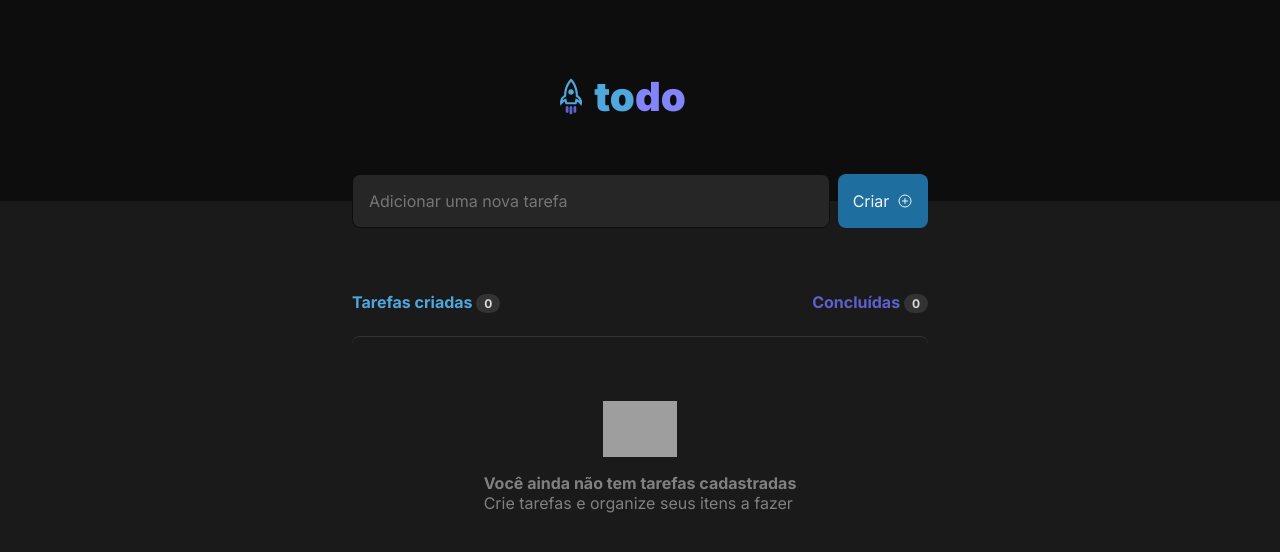
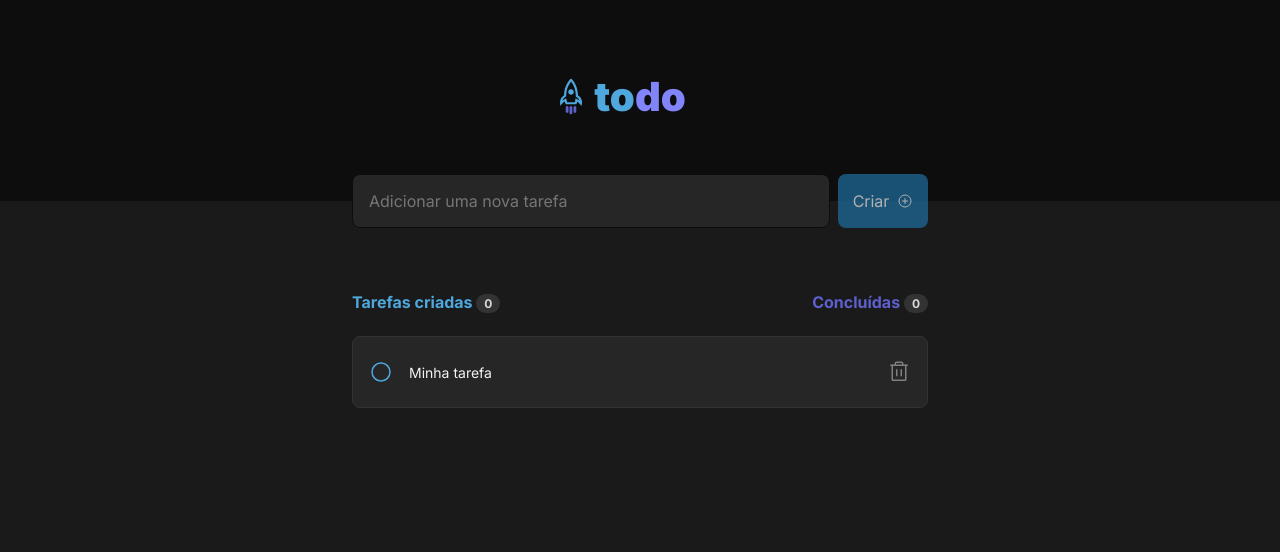
Before and after one commit to PeZunino/01-rocketseat-ignite-react-challenge-todo, a React (Vite) app: page / in a window 1280 px wide. Shown: the top 552 px of the page. Built offline with nearby package versions, Linux system fonts and the light colour scheme; grey boxes are pictures that could not be loaded.

Commit message:
components | creating tasks | required description

```diff
--- a/src/App.tsx
+++ b/src/App.tsx
@@ -3,41 +3,63 @@ import { defaultTheme } from "./styles/theme/default";
 import { GlobalStyle } from "./styles/global";
 import { Header } from "./components/Header";
 import { PlusCircle } from "phosphor-react";
-import clipboard from "./assets/clipboard.svg";
+import { Input } from "./components/Input";
+import { Button } from "./components/Button";
+import { ListHeader } from "./components/ListHeader";
+import { useState } from "react";
+import { EmptyElement } from "./components/EmptyElement";
+import { ListItem } from "./components/ListItem";
+
+interface ITask {
+  id: number;
+  description: string;
+}
 
 export function App() {
+  const [taskList, setTaskList] = useState<ITask[]>([
+    { description: "Minha tarefa", id: new Date().getTime() },
+  ]);
+  const [inputValue, setInputValue] = useState("");
+
+  function handleNewTask() {
+    const newTask: ITask = {
+      id: new Date().getTime(),
+      description: inputValue,
+    };
+
+    setTaskList([...taskList, newTask]);
+    setInputValue("");
+  }
+
+  const isNewTaskDescriptionEmpty = inputValue.length == 0;
   return (
     <ThemeProvider theme={defaultTheme}>
       <Header />
 
       <main>
         <div>
-          <input placeholder="Adicionar uma nova tarefa"></input>
-          <button>
+          <Input
+            placeholder="Adicionar uma nova tarefa"
+            value={inputValue}
+            onChange={(e) => setInputValue(e.target.value)}
+            required
+          />
+          <Button onClick={handleNewTask} disabled={isNewTaskDescriptionEmpty}>
             Criar
             <PlusCircle size={16} />
-          </button>
+          </Button>
         </div>
 
         <section>
-          <header>
-            <span>
-              Tarefas criadas <span>0</span>
-            </span>
+          <ListHeader />
 
-            <span>
-              Concluídas <span>0</span>
-            </span>
-          </header>
-
-          <div>
-            <img src={clipboard} alt="clipboard" />
-            <span>
-              <strong>Você ainda não tem tarefas cadastradas</strong>
-              <br />
-              Crie tarefas e organize seus itens a fazer
-            </span>
-          </div>
+          {taskList.length > 0 ? (
+            taskList.map((task) => (
+              <ListItem key={task.id} description={task.description} />
+            ))
+          ) : (
+            <EmptyElement />
+          )}
         </section>
       </main>
       <GlobalStyle />
--- /dev/null
+++ b/src/components/Button/index.tsx
@@ -0,0 +1,13 @@
+import { ButtonHTMLAttributes } from "react";
+import { StyledButton } from "./styles";
+export function Button({
+  children,
+  onClick,
+  disabled,
+}: ButtonHTMLAttributes<HTMLButtonElement>) {
+  return (
+    <StyledButton onClick={onClick} disabled={disabled}>
+      {children}
+    </StyledButton>
+  );
+}
--- /dev/null
+++ b/src/components/Button/styles.ts
@@ -0,0 +1,20 @@
+import styled from "styled-components";
+
+export const StyledButton = styled.button`
+  width: 5.625rem;
+  background-color: ${(props) => props.theme["blue-200"]};
+  color: ${(props) => props.theme["gray-100"]};
+  border-radius: 8px;
+  border: 0;
+
+  display: flex;
+  align-items: center;
+  justify-content: center;
+  gap: 0.5rem;
+  cursor: pointer;
+
+  &:disabled {
+    opacity: 0.7;
+    cursor: not-allowed;
+  }
+`;
--- /dev/null
+++ b/src/components/EmptyElement/index.tsx
@@ -0,0 +1,15 @@
+import { EmptyElementContainer } from "./styles";
+import clipboard from "../../assets/clipboard.svg";
+
+export function EmptyElement() {
+  return (
+    <EmptyElementContainer>
+      <img src={clipboard} alt="clipboard" />
+      <span>
+        <strong>Você ainda não tem tarefas cadastradas</strong>
+        <br />
+        Crie tarefas e organize seus itens a fazer
+      </span>
+    </EmptyElementContainer>
+  );
+}
--- /dev/null
+++ b/src/components/EmptyElement/styles.ts
@@ -0,0 +1,16 @@
+import styled from "styled-components";
+
+export const EmptyElementContainer = styled.div`
+  border-top: 1px solid ${(props) => props.theme["gray-400"]};
+  border-radius: 8px;
+  color: ${(props) => props.theme["gray-300"]};
+
+  display: flex;
+  flex-direction: column;
+  align-items: center;
+  img {
+    margin-top: 4rem;
+    margin-bottom: 1rem;
+    height: 3.5rem;
+  }
+`;
--- /dev/null
+++ b/src/components/Input/index.tsx
@@ -0,0 +1,6 @@
+import { StyledInput } from "./styles";
+import { InputHTMLAttributes } from "react";
+
+export function Input(props: InputHTMLAttributes<HTMLInputElement>) {
+  return <StyledInput {...props} />;
+}
--- /dev/null
+++ b/src/components/Input/styles.ts
@@ -0,0 +1,10 @@
+import styled from "styled-components";
+
+export const StyledInput = styled.input`
+  flex: 1;
+  background-color: ${(props) => props.theme["gray-500"]};
+  border-radius: 8px;
+  border: 1px solid ${(props) => props.theme["gray-700"]};
+  padding: 1rem;
+  color: ${(props) => props.theme["gray-100"]};
+`;
--- /dev/null
+++ b/src/components/ListHeader/index.tsx
@@ -0,0 +1,15 @@
+import { StyledHeader } from "./styles";
+
+export function ListHeader() {
+  return (
+    <StyledHeader>
+      <span>
+        Tarefas criadas <span>0</span>
+      </span>
+
+      <span>
+        Concluídas <span>0</span>
+      </span>
+    </StyledHeader>
+  );
+}
--- /dev/null
+++ b/src/components/ListHeader/styles.ts
@@ -0,0 +1,23 @@
+import styled from "styled-components";
+
+export const StyledHeader = styled.header`
+  font-weight: bold;
+  display: flex;
+  justify-content: space-between;
+  margin-top: 4rem;
+  margin-bottom: 1.5rem;
+
+  > span:nth-child(1) {
+    color: ${(props) => props.theme["blue-100"]};
+  }
+  > span:nth-child(2) {
+    color: ${(props) => props.theme["purple-100"]};
+  }
+  span > span {
+    background-color: ${(props) => props.theme["gray-400"]};
+    color: ${(props) => props.theme["gray-200"]};
+    border-radius: 999px;
+    font-size: 0.75rem;
+    padding: 0.125rem 0.5rem;
+  }
+`;
--- /dev/null
+++ b/src/components/ListItem/index.tsx
@@ -0,0 +1,16 @@
+import { Circle, Trash } from "phosphor-react";
+import { ListItemContainer } from "./styles";
+
+interface IListItem {
+  description: string;
+}
+
+export function ListItem({ description }: IListItem) {
+  return (
+    <ListItemContainer>
+      <Circle size={24} color="#4EA8DE" />
+      <p>{description}</p>
+      <Trash size={24} color="#808080" />
+    </ListItemContainer>
+  );
+}
--- /dev/null
+++ b/src/components/ListItem/styles.ts
@@ -0,0 +1,23 @@
+import styled from "styled-components";
+
+export const ListItemContainer = styled.div`
+  display: flex;
+  align-items: center;
+
+  height: 4.5rem;
+  border-radius: 8px;
+  padding: 1rem;
+
+  margin-bottom: 0.75rem;
+
+  font-size: 0.875rem;
+
+  border: 1px solid ${(props) => props.theme["gray-400"]};
+  background-color: ${(props) => props.theme["gray-500"]};
+  color: ${(props) => props.theme["gray-100"]};
+
+  p {
+    margin-left: 1rem;
+    flex: 1;
+  }
+`;
--- a/src/styles/global.ts
+++ b/src/styles/global.ts
@@ -19,97 +19,20 @@ export const GlobalStyle = createGlobalStyle`
   }
 
   :focus {
-    outline: transparent;
+    outline: 1px solid #5e60ce;
   }
 
   main{
     padding: 0rem 22rem ;
   }
+
   main > div{
     height: 3.375rem;
     gap: 0.5rem;
-
     display: flex;
     margin-top: calc(0px - 1.6875rem);
-
-    input{
-      flex: 1;
-      background-color: ${(props) => props.theme["gray-500"]};
-      border-radius: 8px;
-      border: 1px solid ${(props) => props.theme["gray-700"]};;
-      padding: 1rem;
-    }
-
-    button{
-      width: 5.625rem;
-      background-color: ${(props) => props.theme["blue-200"]};
-      color: ${(props) => props.theme["gray-100"]};
-      border-radius: 8px;
-      border: 0;
-
-      display: flex;
-      align-items: center;
-      justify-content: center;
-      gap: 0.5rem;
-    }
   }
 
-  section{
-    margin-top: 4rem;
 
-  }
 
-  section > header{
-    font-weight: bold;
-    display: flex;
-    justify-content: space-between;
-    >span:nth-child(1){
-      color: ${(props) => props.theme["blue-100"]};
-    }
-    >span:nth-child(2){
-      color: ${(props) => props.theme["purple-100"]};
-    }
-    span > span{
-      background-color: ${(props) => props.theme["gray-400"]};
-      color: ${(props) => props.theme["gray-200"]};
-      border-radius: 999px;
-      font-size: 0.75rem ;
-      padding: 0.125rem 0.5rem;
-    }
-  }
-
-  section > div{
-    border-top: 1px solid ${(props) => props.theme["gray-400"]};
-    border-radius: 8px;
-    margin-top:1.5rem;
-    color: ${(props) => props.theme["gray-300"]};
-
-    display: flex;
-    flex-direction: column;
-    align-items: center;
-    img{
-      margin-top: 4rem;
-      margin-bottom: 1rem;
-      height: 3.5rem;
-    }
-  }
-  /* main > div {
-    display:flex;
-
-    margin: 0 auto;
-    gap: 0.5rem;
-
-    height: 3.375rem;
-    width: 46rem;
-
-    background-color: ${(props) => props.theme["gray-500"]};
-  }
-
-  input{
-    flex:1;
-  }
-  button{
-    width: 5.625rem;
-  } */
-  /* border:0; */
 `;
```
